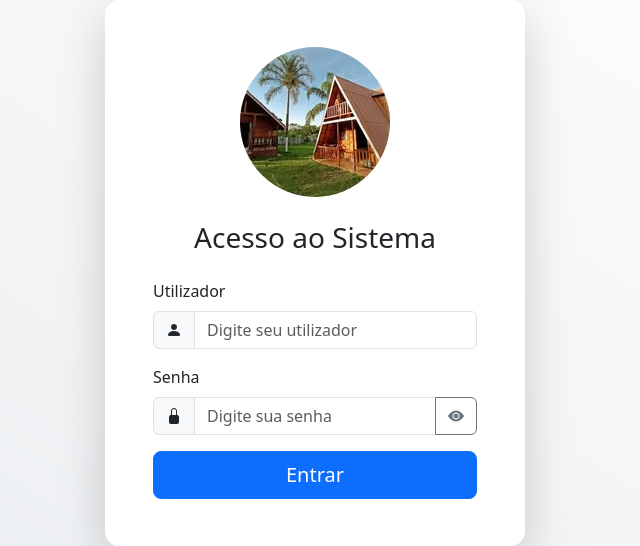
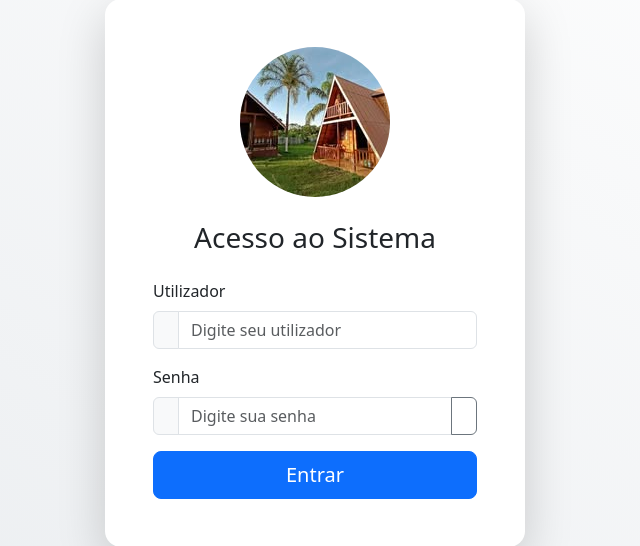
Before and after one commit to lucasaaz/sistema-pousada-django, a Django app: page /login/ in a window 1280 px wide. Shown: the part 127-673 px from the top of the page, without its empty margins (325-965 px from the left). Run offline with Django 5.2, Linux system fonts and the light colour scheme.

Commit message:
Try...except

```diff
--- a/templates/gestao/login.html
+++ b/templates/gestao/login.html
@@ -5,7 +5,8 @@
     <meta name="viewport" content="width=device-width, initial-scale=1">
     <title>Login - Pousada dos Azevedos</title>
     <link href="https://cdn.jsdelivr.net/npm/bootstrap@5.3.3/dist/css/bootstrap.min.css" rel="stylesheet">
-    <link rel="stylesheet" href="https://cdn.jsdelivr.net/npm/bootstrap-icons@1.11.3/font/bootstrap-icons.min.css">
+    <!-- <link rel="stylesheet" href="https://cdn.jsdelivr.net/npm/bootstrap-icons@1.11.3/font/bootstrap-icons.min.css"> -->
+    <link rel="icon" type="image/x-icon" href="https://pousada-dos-azevedos.s3.sa-east-1.amazonaws.com/img/favicon.ico">
     <style>
         body {
             display: flex;
```
